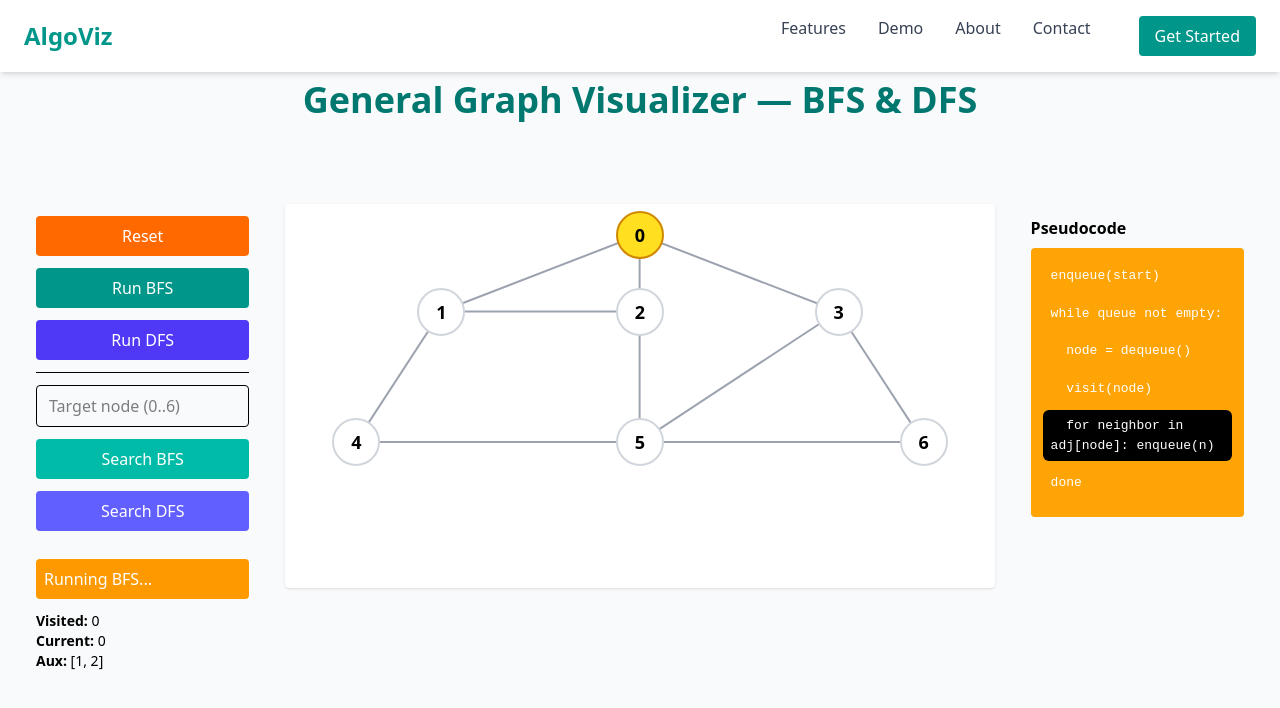
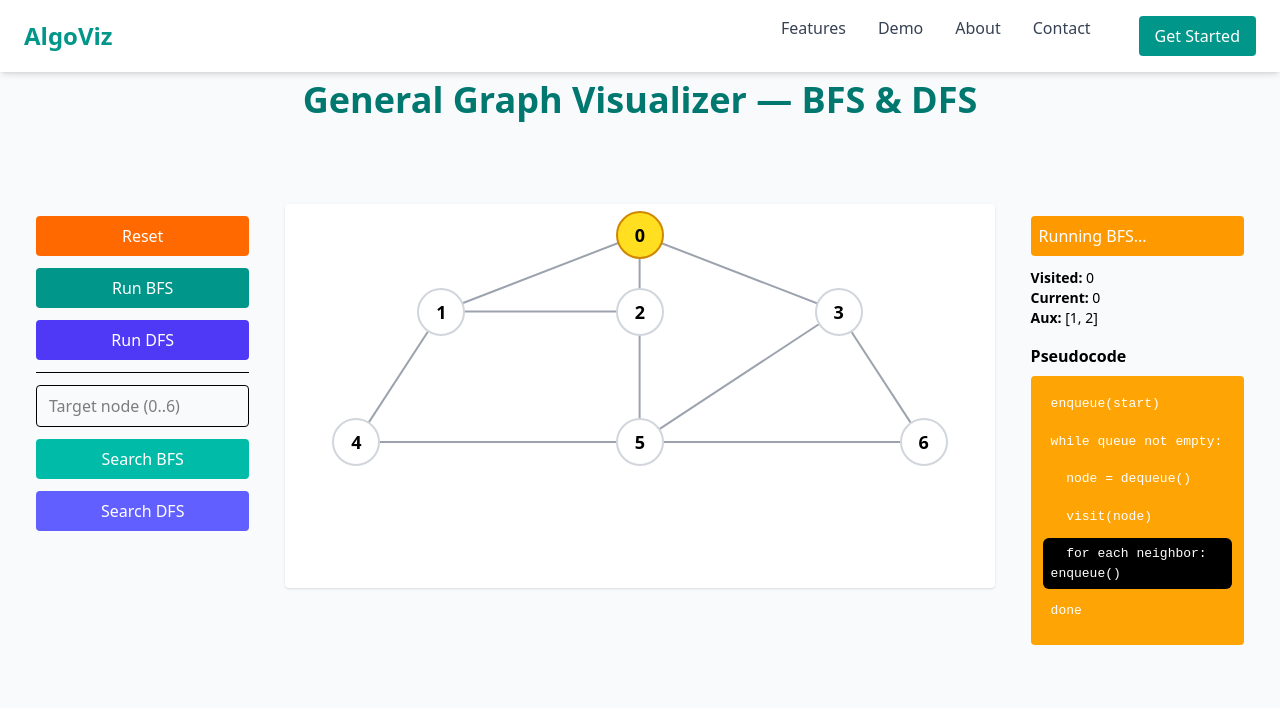
Before and after one commit to sayaligurav7789/AlgoViz, a React (Vite) app: page /topics/graph in a window 1280 px wide. Both pictures are taken after a click on the button "Run BFS". Shown: the top 708 px of the page. Built offline with nearby package versions, Linux system fonts and the light colour scheme.

Commit message:
Updated the status layout

```diff
--- a/src/components/visualizers/Graph/GraphVisualizer.jsx
+++ b/src/components/visualizers/Graph/GraphVisualizer.jsx
@@ -10,7 +10,6 @@ const ADJ = {
   6: [3, 5],
 };
 
-// node layout
 const NODE_POS = {
   0: { left: "50%", top: "8%" },
   1: { left: "22%", top: "28%" },
@@ -33,9 +32,7 @@ export default function GeneralGraphVisualizer() {
   const cancelRef = useRef(false);
 
   useEffect(() => {
-    return () => {
-      cancelRef.current = true;
-    };
+    return () => (cancelRef.current = true);
   }, []);
 
   const delay = (ms) => new Promise((r) => setTimeout(r, ms));
@@ -84,8 +81,7 @@ export default function GeneralGraphVisualizer() {
 
       if (stopOnFind && String(node) === target) {
         setMessage(`Found node ${node} via BFS!`);
-        setHighlightLine(3);
-        return; //stop but DO NOT auto-reset
+        return;
       }
 
       await delay(700);
@@ -104,7 +100,6 @@ export default function GeneralGraphVisualizer() {
 
     setHighlightLine(6);
     setMessage("BFS Completed.");
-    // removed auto-reset
   };
 
   // ---------------- DFS ----------------
@@ -142,8 +137,8 @@ export default function GeneralGraphVisualizer() {
       setHighlightLine(3);
 
       if (stopOnFind && String(node) === target) {
-        setMessage(`Found node ${node} via DFS!`);
-        return; //stop but DO NOT auto-reset
+        setMessage(`Found ${node} via DFS!`);
+        return;
       }
 
       await delay(700);
@@ -162,7 +157,6 @@ export default function GeneralGraphVisualizer() {
 
     setHighlightLine(6);
     setMessage("DFS Completed.");
-    // removed auto-reset
   };
 
   const handleSearchBFS = () => {
@@ -199,7 +193,7 @@ export default function GeneralGraphVisualizer() {
           <div style={s(2)}>while queue not empty:</div>
           <div style={s(3)}>&nbsp;&nbsp;node = dequeue()</div>
           <div style={s(4)}>&nbsp;&nbsp;visit(node)</div>
-          <div style={s(5)}>&nbsp;&nbsp;for neighbor in adj[node]: enqueue(n)</div>
+          <div style={s(5)}>&nbsp;&nbsp;for each neighbor: enqueue()</div>
           <div style={s(6)}>done</div>
         </>
       );
@@ -210,7 +204,7 @@ export default function GeneralGraphVisualizer() {
           <div style={s(1)}>push(start)</div>
           <div style={s(2)}>while stack not empty:</div>
           <div style={s(3)}>&nbsp;&nbsp;node = pop()</div>
-          <div style={s(4)}>&nbsp;&nbsp;if not seen: visit(node)</div>
+          <div style={s(4)}>&nbsp;&nbsp;if not seen: visit()</div>
           <div style={s(5)}>&nbsp;&nbsp;push neighbors reversed</div>
           <div style={s(6)}>done</div>
           <div style={s(7)}>if seen: continue</div>
@@ -229,8 +223,10 @@ export default function GeneralGraphVisualizer() {
         const key = from < to ? `${from}-${to}` : `${to}-${from}`;
         if (drawn.has(key)) return;
         drawn.add(key);
+
         const p1 = NODE_POS[from];
         const p2 = NODE_POS[to];
+
         lines.push(
           <line
             key={key}
@@ -244,6 +240,7 @@ export default function GeneralGraphVisualizer() {
         );
       });
     });
+
     return lines;
   };
 
@@ -254,7 +251,8 @@ export default function GeneralGraphVisualizer() {
       </h1>
 
       <div className="flex flex-col md:flex-row gap-6 justify-center items-start pt-15">
-        {/* LEFT controls */}
+
+        {/* LEFT PANEL */}
         <div className="w-full md:w-1/5 p-3 space-y-3">
           <button onClick={() => resetAll("Ready.")} className="w-full bg-orange-500 text-white py-2 rounded">
             Reset
@@ -285,17 +283,9 @@ export default function GeneralGraphVisualizer() {
           <button onClick={handleSearchDFS} className="w-full bg-indigo-500 text-white py-2 rounded">
             Search DFS
           </button>
-
-          <div className="mt-4 bg-amber-500 text-white p-2 rounded">{message}</div>
-
-          <div className="mt-2 text-sm">
-            <div><strong>Visited:</strong> {visited.join(", ") || "-"}</div>
-            <div><strong>Current:</strong> {current ?? "-"}</div>
-            <div><strong>Aux:</strong> [{auxStructure.join(", ")}]</div>
-          </div>
         </div>
 
-        {/* GRAPH */}
+        {/* GRAPH CENTER */}
         <div className="w-full md:w-3/5 flex justify-center">
           <div className="relative w-full max-w-3xl h-96 bg-white rounded shadow p-4">
             <svg className="absolute inset-0 w-full h-full pointer-events-none">
@@ -307,6 +297,7 @@ export default function GeneralGraphVisualizer() {
               const pos = NODE_POS[id];
               const isVisited = visited.includes(id);
               const isCurrent = current === id;
+
               return (
                 <div
                   key={id}
@@ -330,8 +321,22 @@ export default function GeneralGraphVisualizer() {
           </div>
         </div>
 
-        {/* RIGHT pseudocode */}
+        {/* RIGHT PANEL UPDATED LIKE TREE VISUALIZER */}
         <div className="w-full md:w-1/5 p-3">
+
+          {/* MESSAGE BOX */}
+          <div className="bg-amber-500 text-white p-2 rounded mb-3">
+            {message}
+          </div>
+
+          {/* STATUS */}
+          <div className="text-sm mb-4">
+            <strong>Visited:</strong> {visited.join(", ") || "-"} <br />
+            <strong>Current:</strong> {current ?? "-"} <br />
+            <strong>Aux:</strong> [{auxStructure.join(", ")}]
+          </div>
+
+          {/* PSEUDOCODE */}
           <h3 className="font-bold mb-2">Pseudocode</h3>
           <div className="p-3 rounded" style={{ background: "#FEA405" }}>
             {renderPseudocode()}
```
